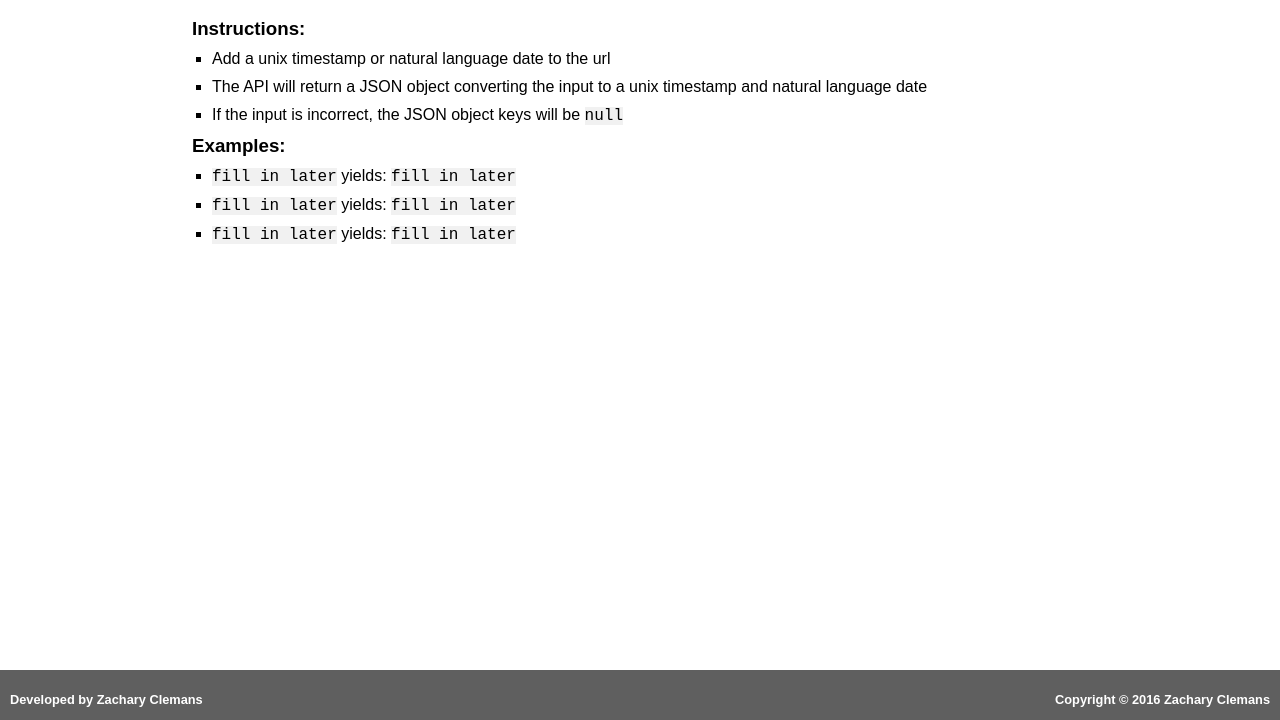
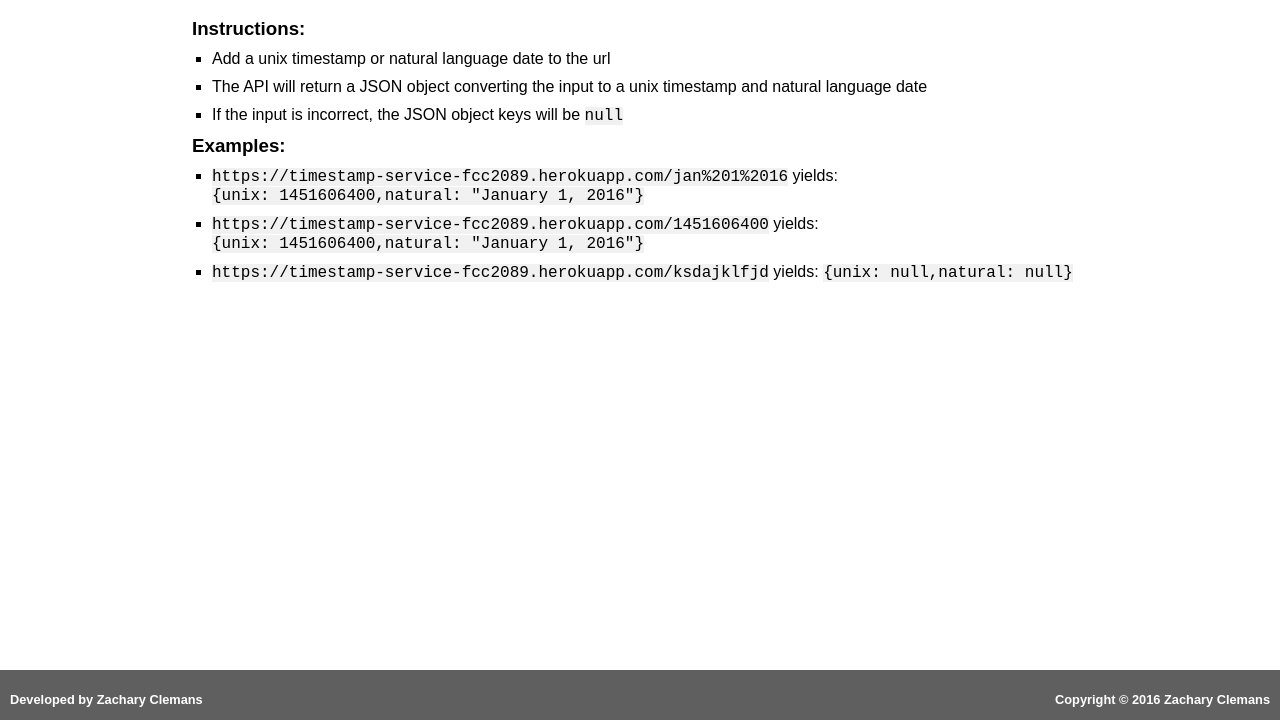
Before and after one commit to zaclem01/timestamp_microservice, a website: page public/index.html in a window 1280 px wide. Shown: the part 80-800 px from the top of the page. Drawn offline with Linux system fonts and the light colour scheme.

Commit message:
add examples to index.html and README.md

```diff
--- a/public/index.html
+++ b/public/index.html
@@ -17,9 +17,9 @@
 </ul>
 <h3>Examples:</h3>
 <ul class="examples">
-	<li><pre>fill in later</pre> yields: <pre>fill in later</pre></li>
-	<li><pre>fill in later</pre> yields: <pre>fill in later</pre></li>
-	<li><pre>fill in later</pre> yields: <pre>fill in later</pre></li>
+	<li><pre>https://timestamp-service-fcc2089.herokuapp.com/jan%201%2016</pre> yields: <pre>{unix: 1451606400,natural: "January 1, 2016"}</pre></li>
+	<li><pre>https://timestamp-service-fcc2089.herokuapp.com/1451606400</pre> yields: <pre>{unix: 1451606400,natural: "January 1, 2016"}</pre></li>
+	<li><pre>https://timestamp-service-fcc2089.herokuapp.com/ksdajklfjd</pre> yields: <pre>{unix: null,natural: null}</pre></li>
 </ul>
 <div class="footer">
 	<span class="developer"><small>Developed by Zachary Clemans</small></span>
```
Also changed, not shown: README.md.
